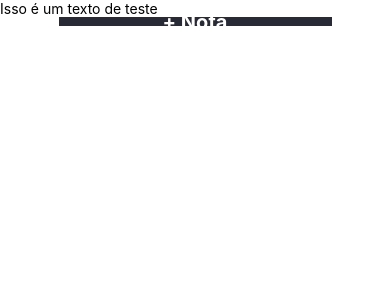
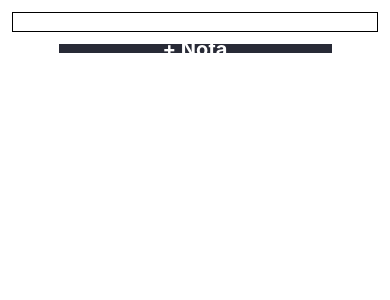
Before and after one commit to Dibimo/trabalho-saulo, a React Native app: screen / in a window 390 px wide. Shown: the top 300 px of the page. Built offline with nearby package versions, Linux system fonts and the light colour scheme.

Commit message:
Pegando valor de TextInput

```diff
--- /dev/null
+++ b/src/Telas/Adicionar/estilo.js
@@ -0,0 +1,10 @@
+import { StyleSheet } from 'react-native';
+
+export default StyleSheet.create({
+    input: {
+        height: '25%',
+        margin: 12,
+        borderWidth: 1,
+        fontSize: 12,
+    },
+});
--- a/src/Telas/Adicionar/index.js
+++ b/src/Telas/Adicionar/index.js
@@ -1,12 +1,20 @@
 import React from 'react';
-import { StatusBar, Text, View, TouchableOpacity } from 'react-native';
+import { StatusBar, Text, View, TextInput,   } from 'react-native';
 import  Botao  from '../../componentes/Botao'
+import estilo from './estilo';
 export default function Adicionar() {
+    const [texto, setTexto] = React.useState('');
+
     return (
         <View>
         <StatusBar />
-            <Text>Isso é um texto de teste</Text>
-            <Botao valor="+ Nota" acao={()=>{alert(1)}}></Botao>
+            <TextInput
+            style={estilo.input}
+            multiline={true}
+            value={texto}
+            onChangeText={text => setTexto(text)}
+            />
+            <Botao valor="+ Nota" acao={()=>{alert(texto)}}></Botao>
         </View>
     );
 }
```
